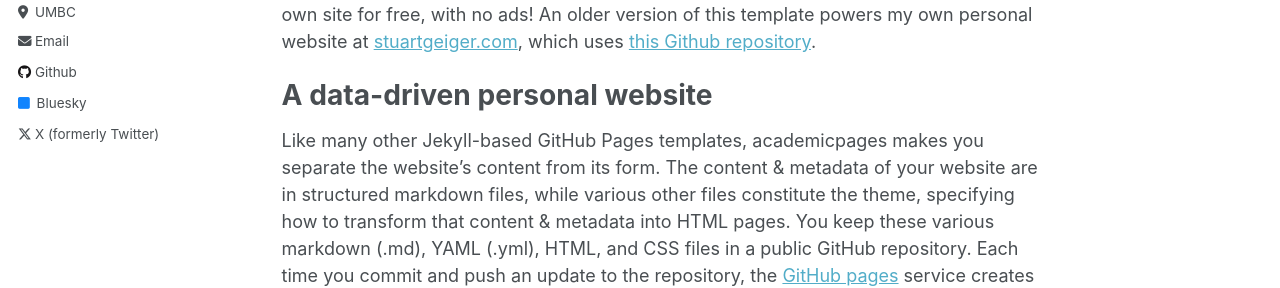
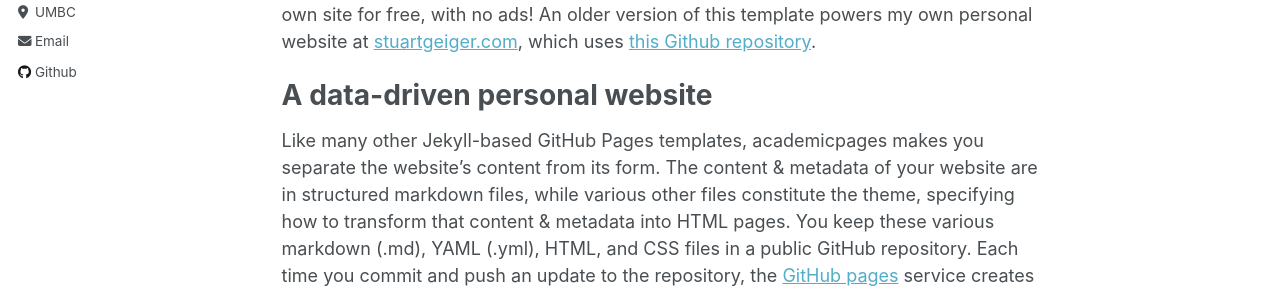
Before and after one commit to liamcooper24/liamcooper24, a Jekyll site: the page built from _pages/about.md, in a window 1280 px wide. Shown: the part 371-659 px from the top of the page. Built offline with Jekyll 4.4.1, drawn with Linux system fonts in a browser that asks for light colours; some of the changed lines change nothing that is shown.

Commit message:
Update _config.yml

```diff
--- a/_config.yml
+++ b/_config.yml
@@ -42,12 +42,12 @@
   bitbucket        : # Username - Update with your username on the site
   codepen          : # Username
   dribbble         : # Username
-  github           : "academicpages"
+  github           : "liamcooper24"
   kaggle           : # Username
   stackoverflow    : # User number or user number and name (i.e., use "1" or "1/jeff-atwood")
 
   # Social media
-  bluesky          : "bsky.app" # Replace this with you Bluesky username
+  bluesky          : #"bsky.app" # Replace this with you Bluesky username
   facebook         : # Username
   flickr           : # Username
   foursquare       : # Username
@@ -64,7 +64,7 @@
   steam            : # Username
   telegram         : # URL
   tumblr           : # Username
-  twitter          : "UniofOxford"  # Replace this with your X / Twitter handle
+  twitter          : #"UniofOxford"  # Replace this with your X / Twitter handle
   vine             : # Username
   weibo            : # Username
   wikipedia        : # Username
```
